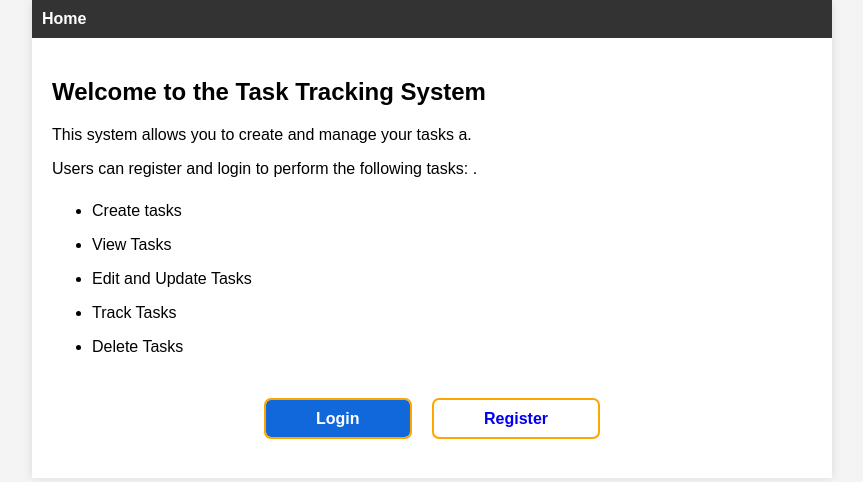
After one commit to kwakuedem/Task-Tracker, a Django app: page / in a window 1280 px wide. The commit adds this page. Shown: the top 482 px of the page, without its empty margins (208-1071 px from the left). Run offline with Django 5.2, Linux system fonts and the light colour scheme.

Commit message:
Did final taching

```diff
--- a/tasks/static/style.css
+++ b/tasks/static/style.css
@@ -1,36 +1,213 @@
+/* static/css/style.css */
 body {
     font-family: Arial, sans-serif;
     margin: 20px;
 }
 
-h2 {
-    color: #333;
+.form {
+    max-width: 400px;
+    margin: auto;
 }
 
 form {
-    max-width: 400px;
-    margin: 20px 0;
+    padding-bottom: 20px;
+}
+
+.register_link {
+    padding-top: 10px !important;
+}
+
+label {
+    display: block;
+    margin-bottom: 5px;
+}
+
+input,
+select {
+    width: 100%;
+    padding: 8px;
+    margin-bottom: 10px;
 }
 
 button {
     background-color: #4CAF50;
     color: white;
-    padding: 10px;
+    padding: 10px 15px;
     border: none;
+    border-radius: 5px;
     cursor: pointer;
 }
 
-ul {
+button:hover {
+    background-color: #45a049;
+}
+
+/* static/css/style.css */
+body {
+    font-family: 'Arial', sans-serif;
+    margin: 0;
+    padding: 0;
+    background-color: #f4f4f4;
+}
+
+.dashboard-container {
+    display: flex;
+}
+
+.dashboard-sidebar {
+    width: 200px;
+    background-color: #f0f0f0;
+    padding: 20px;
+}
+
+.dashboard-content {
+    flex-grow: 1;
+    padding: 20px;
+}
+
+
+.container {
+    max-width: 800px;
+    margin: 0 auto;
+    background-color: #fff;
+    box-shadow: 0 0 10px rgba(0, 0, 0, 0.1);
+}
+
+nav {
+    background-color: #333;
+    padding: 10px;
+}
+
+nav ul {
     list-style-type: none;
+    margin: 0;
     padding: 0;
 }
 
-li {
-    margin-bottom: 10px;
+nav ul li {
+    display: inline;
+    margin-right: 20px;
 }
 
-a {
+nav ul li a {
+    text-decoration: none;
+    color: #fff;
+    font-weight: bold;
+}
+
+.content {
+    padding: 20px;
+}
+
+.task-container {
+    border: 1px solid #ddd;
+    padding: 10px;
+    margin-bottom: 20px;
+    border-bottom: 3px solid orange;
+    border-radius: 8px;
+}
+
+.container-create_btn {
+    padding: 30px 0;
+    width: 100%;
+    text-align: end;
+}
+
+
+.active:hover {
+    text-decoration: underline;
+}
+
+.index-list {
+    padding: 8px 0;
+    cursor: pointer;
+}
+
+.action-buttons {
+    text-align: center;
+    padding: 30px 0;
+}
+
+.action-buttons a {
+    text-decoration: none;
+    font-weight: bold;
+    padding: 10px 50px;
+}
+
+.action-buttons #login {
+    background: rgb(16, 104, 219);
+    outline: 2px solid orange;
+    border-radius: 5px;
+    margin-right: 10px;
+    color: white;
+}
+
+.action-buttons #login:hover {
+    background: rgb(67, 171, 240);
+    color: white;
+}
+
+.action-buttons #register {
+    background: transparent;
+    outline: 2px solid orange;
+    margin-left: 10px;
+    border-radius: 5px;
+}
+
+.action-buttons #register:hover {
+    background: rgb(16, 104, 219);
+    color: white;
+}
+
+.counter {
+    padding: 50px 0;
+}
+
+.counter-container {
+    width: 400px;
+    margin: auto;
+    border-radius: 10px;
+    box-shadow: 2px gray;
+    text-align: center;
+    border-bottom: 3px solid orange;
+    box-shadow: 0px 0px 10px rgba(0, 0, 0, 0.1);
+    /* Box shadow with blur effect */
+}
+
+.counter-container {
+    padding: 15px 0;
+    font-weight: bolder;
+    font-size: 40px;
+}
+
+/*
+.container-create_btn li {
+    background: rgb(18, 155, 219);
+} */
+
+.create_btn {
+    padding: 10px 0;
+}
+
+.task-actions a {
+    margin-right: 10px;
+    text-decoration: none;
+    color: #333;
+}
+
+.task-actions #delete {
+    color: red;
+    margin-left: 20px;
+}
+
+.task-actions a:hover {
     color: #4CAF50;
+}
+
+.container-create_btn #btn {
     text-decoration: none;
-    margin-right: 10px;
+    background: rgb(20, 94, 233);
+    color: white;
+    padding: 10px 8px;
+    border-radius: 5px;
 }
--- a/tasks/templates/base.html
+++ b/tasks/templates/base.html
@@ -1,13 +1,40 @@
+
+{% load static %}
 <!DOCTYPE html>
 <html lang="en">
 <head>
     <meta charset="UTF-8">
     <meta name="viewport" content="width=device-width, initial-scale=1.0">
-    <title> {% block content %}Task Tracker{% endblock %}</title>
+    <title>{% block title %}Task-Tracker App{% endblock %}</title>
 
     <link rel="stylesheet" href="{% static 'style.css' %}">
 </head>
 <body>
-    {% block content %}{% endblock %}
+    <body>
+        <div class="container">
+            <nav>
+                <ul class="menu">
+
+
+                    {% if user.is_authenticated %}
+
+                        <li><a class="active" href="{% url 'dashboard' %}">Dashboard</a></li>
+
+                        <li><a class="active" href="{% url 'task_list' %}">Tasks</a></li>
+
+                        <li><a class="active" href="{% url 'task_create' %}">Create Task</a></li>
+
+                        <li><a class="active" style="color:orange;" href="{% url 'user_logout' %}">Logout</a></li>
+                    {% else %}
+                    <li><a class="active" href="{% url 'index' %}">Home</a></li>
+                    {% endif %}
+
+                </ul>
+            </nav>
+            <div class="content">
+                {% block content %}{% endblock %}
+            </div>
+        </div>
+    </body>
 </body>
 </html>
--- /dev/null
+++ b/tasks/templates/index.html
@@ -0,0 +1,21 @@
+{% extends 'base.html' %}
+
+{% block title %}Home{% endblock %}
+
+{% block content %}
+    <h2>Welcome to the Task Tracking System</h2>
+    <p>This system allows you to create and manage your tasks a.</p>
+    <p>Users can register and login to perform the following tasks: .</p>
+    <ul>
+        <li class="index-list">Create tasks</li>
+        <li class="index-list">View Tasks</li>
+        <li class="index-list">Edit and Update Tasks</li>
+        <li class="index-list">Track Tasks</li>
+        <li class="index-list">Delete Tasks</li>
+    </ul>
+
+    <div class="action-buttons">
+        <a id="login" href="{% url 'user_login' %}">Login</a>
+        <a id='register' href="{% url 'user_register' %}">Register</a>
+    </div>
+{% endblock %}
--- a/tasks/templates/task_form.html
+++ b/tasks/templates/task_form.html
@@ -1,7 +1,8 @@
 <!-- tasks/templates/tasks/task_form.html -->
-{% extends 'tasks/base.html' %}
+{% extends './base.html' %}
 
 {% block content %}
+<div class="form">
   <h2>{{ action }} Task</h2>
   <form method="post">
     {% csrf_token %}
@@ -9,4 +10,5 @@
     <button type="submit">Save</button>
   </form>
   <a href="{% url 'task_list' %}">Back to Task List</a>
+</div>
 {% endblock %}
--- a/tasks/urls.py
+++ b/tasks/urls.py
@@ -1,12 +1,15 @@
 from django.urls import path
-from .views import task_list, task_create, task_edit, task_delete, user_login, user_logout, user_register
+from .views import dashboard, edit_task, index, task_details, task_list, task_create, task_delete, user_login, user_logout, user_register
 
 urlpatterns = [
+    path('', index, name='index'),
     path('login/', user_login, name='user_login'),
     path('logout/', user_logout, name='user_logout'),
     path('register/', user_register, name='user_register'),
+    path('dashboard/', dashboard, name='dashboard'),
     path('tasks/', task_list, name='task_list'),
     path('tasks/create/', task_create, name='task_create'),
-    path('tasks/edit/<int:pk>/', task_edit, name='task_edit'),
+    path('tasks/edit/<int:pk>/', edit_task, name='edit_task'),  # Add this path
     path('tasks/delete/<int:pk>/', task_delete, name='task_delete'),
+    path('tasks/details/<int:pk>/', task_details, name='task_details'),
 ]
--- a/tasks/views.py
+++ b/tasks/views.py
@@ -3,9 +3,11 @@ from django.contrib.auth.decorators import login_required
 from django.contrib.auth.forms import AuthenticationForm, UserCreationForm
 from django.contrib.auth import authenticate, login, logout
 from .models import Task
-from .forms import TaskForm
+from .forms import CustomUserCreationForm, TaskForm
 
 
+def index(request):
+    return render(request, 'index.html')
 
 def user_login(request):
     if request.method == 'POST':
@@ -16,31 +18,42 @@ def user_login(request):
             user = authenticate(username=username, password=password)
             if user:
                 login(request, user)
-                return redirect('task_list')
+                return redirect('dashboard')
     else:
         form = AuthenticationForm()
     return render(request, 'login.html', {'form': form})
 
+@login_required
 def user_logout(request):
     logout(request)
     return redirect('user_login')
 
 def user_register(request):
     if request.method == 'POST':
-        form = UserCreationForm(request.POST)
+        form = CustomUserCreationForm(request.POST)
         if form.is_valid():
-            user = form.save()
-            login(request, user)
-            return redirect('task_list')
+            form.save()
+            # Add your login logic here if needed
+            return redirect('user_login')
     else:
-        form = UserCreationForm()
+        form = CustomUserCreationForm()
     return render(request, 'register.html', {'form': form})
 
+@login_required
+def dashboard(request):
+    tasks = Task.objects.filter(user=request.user)
+    form = TaskForm()
+    return render(request, 'dashboard.html', {'tasks': tasks, 'form': form})
 
 @login_required
 def task_list(request):
     tasks = Task.objects.filter(user=request.user)
     return render(request, 'task_list.html', {'tasks': tasks})
+
+@login_required
+def task_details(request, pk):
+    task = get_object_or_404(Task, pk=pk, user=request.user)
+    return render(request, 'tasks/task_details.html', {'task': task})
 
 @login_required
 def task_create(request):
@@ -56,7 +69,7 @@ def task_create(request):
     return render(request, 'task_form.html', {'form': form, 'action': 'Create'})
 
 @login_required
-def task_edit(request, pk):
+def edit_task(request, pk):
     task = get_object_or_404(Task, pk=pk, user=request.user)
     if request.method == 'POST':
         form = TaskForm(request.POST, instance=task)
@@ -70,7 +83,9 @@ def task_edit(request, pk):
 @login_required
 def task_delete(request, pk):
     task = get_object_or_404(Task, pk=pk, user=request.user)
+
     if request.method == 'POST':
         task.delete()
         return redirect('task_list')
+
     return render(request, 'task_confirm_delete.html', {'task': task})
```
Also changed, not shown: tasks/forms.py (+17 -0 lines), tasks/templates/dashboard.html (added, +18 -0 lines), tasks/templates/edit_task.html (added, +13 -0 lines), tasks/templates/login.html (+6 -4 lines), tasks/templates/register.html (+5 -3 lines), tasks/templates/task_confirm_delete.html (added, +11 -0 lines), tasks/templates/task_list.html (+18 -8 lines), tasks/templates/welcome_page.html (added, +8 -0 lines), db.sqlite3 (added), tasks/migrations/0001_initial.py (added).
